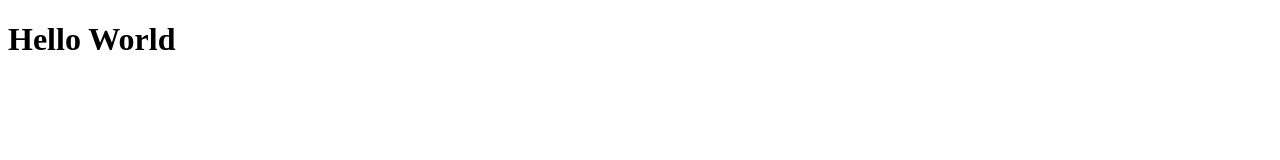
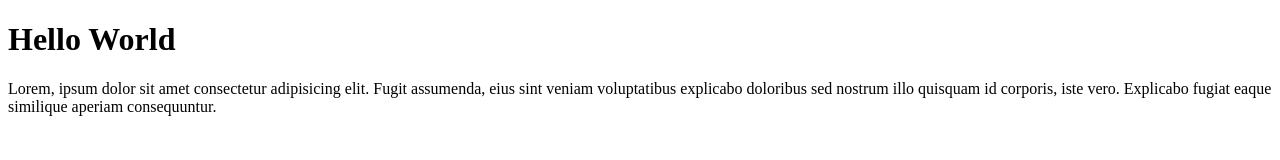
Before and after one commit to reusadi/reusadi-git-remote, a plain HTML site: page index.html in a window 1280 px wide. Drawn offline with Linux system fonts and the light colour scheme.

Commit message:
menambahkan paragraf

```diff
--- a/index.html
+++ b/index.html
@@ -7,5 +7,6 @@
 </head>
 <body>
     <h1>Hello World</h1>
+    <p>Lorem, ipsum dolor sit amet consectetur adipisicing elit. Fugit assumenda, eius sint veniam voluptatibus explicabo doloribus sed nostrum illo quisquam id corporis, iste vero. Explicabo fugiat eaque similique aperiam consequuntur.</p>
 </body>
 </html>
```
